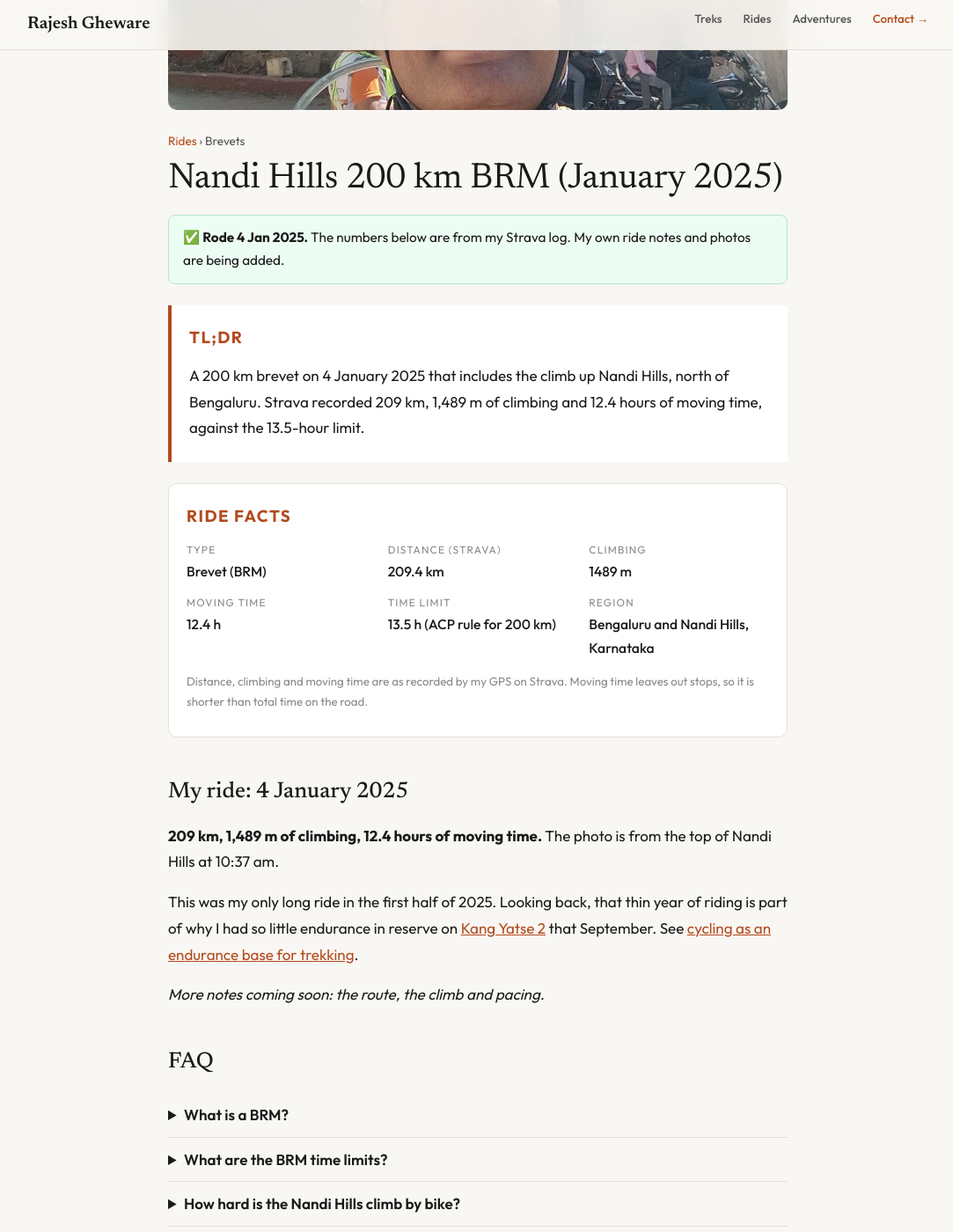
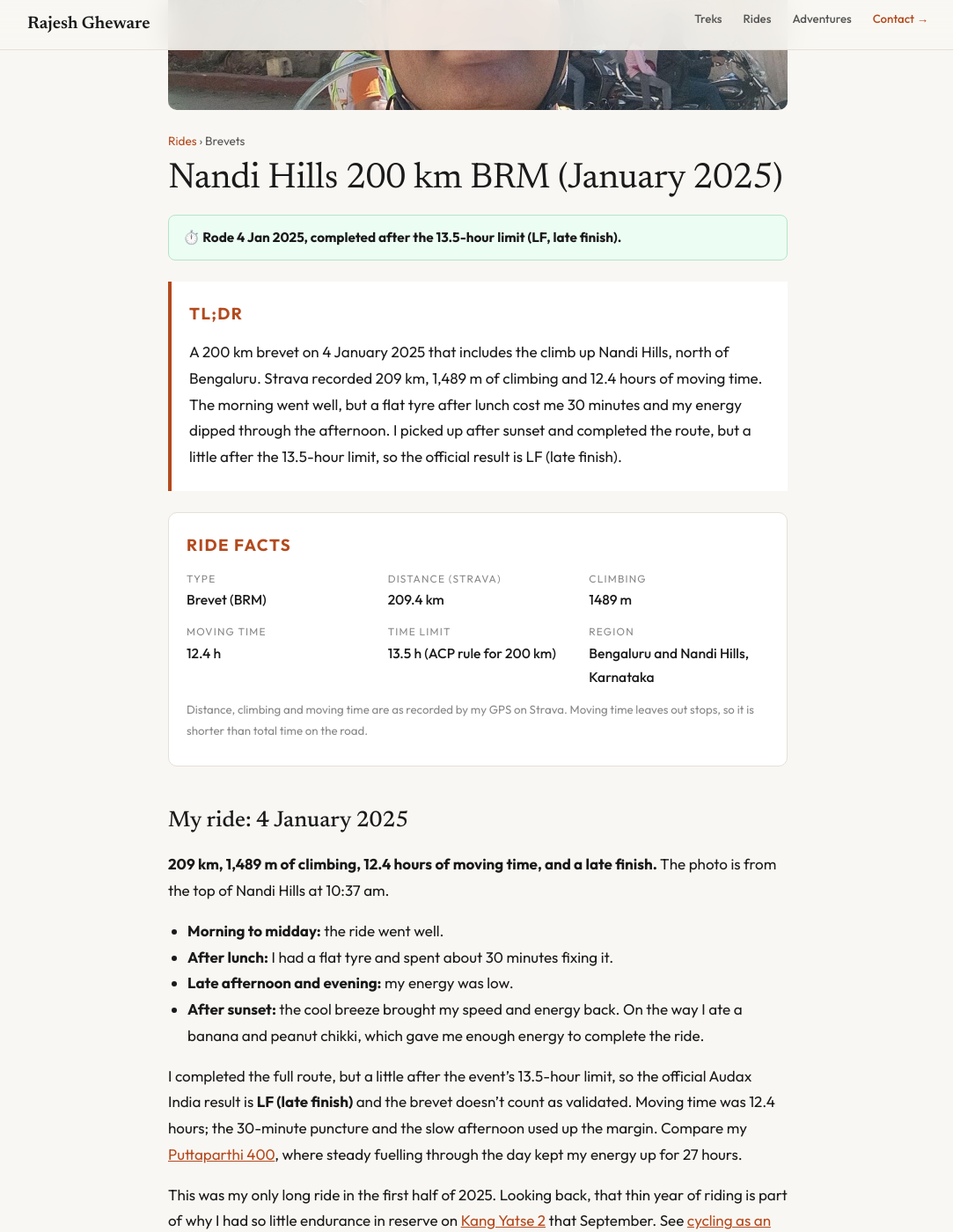
Before and after one commit to rajeshgheware/rajeshgheware.github.io, a Jekyll site: the page built from docs/_rides/nandi-hills-200-brm.md, in a window 1280 px wide and 1400 px high, scrolled down 384 px. Shown: the whole window at 88% size, without its empty margins (97-1180 px from the left). Built offline with Jekyll 4.4.1, drawn with Linux system fonts in a browser that asks for light colours; some of the changed text lies outside the part shown.

Commit message:
rides: Nandi Hills 200 is LF (late finish) with ride notes; brevet log matches Audax India results
- Nandi Hills 200 BRM (4 Jan 2025): result late, banner, ride story (flat tyre, low afternoon,
  banana and peanut chikki after sunset), LF FAQ; notes_pending removed
- ride layout supports result: late
- brevet log: 7 Jan 2023 first 200 km attempt (DNF after 125 km), 17 Jun 2023 300 km DNS,
  Anchetty dated 3 Jun 2023; intro counts updated
- Puttaparthi: Minchina Ota was my first completed 200 km BRM

Co-Authored-By: Claude Opus 5.5 <noreply@anthropic.com>
Claude-Session: https://claude.ai/code/session_016ZSG9DzvShe38o6YU5YnZH

```diff
--- a/docs/_layouts/ride.html
+++ b/docs/_layouts/ride.html
@@ -11,7 +11,7 @@ layout: base
     <p class="crumbs"><a href="/rides/">Rides</a> › {% if r.ride_type == "brevet" %}Brevets{% else %}Tours{% endif %}</p>
     <h1>{{ r.title }}</h1>
 
-    <p class="status done">{% if r.result == "dnf" %}↩️ <strong>Rode {{ r.date_done }}, did not finish.</strong>{% else %}✅ <strong>Rode {{ r.date_done }}.</strong>{% endif %}{% if r.notes_pending %}
+    <p class="status done">{% if r.result == "dnf" %}↩️ <strong>Rode {{ r.date_done }}, did not finish.</strong>{% elsif r.result == "late" %}⏱️ <strong>Rode {{ r.date_done }}, completed after the {{ r.time_limit_h }}-hour limit (LF, late finish).</strong>{% else %}✅ <strong>Rode {{ r.date_done }}.</strong>{% endif %}{% if r.notes_pending %}
         The numbers below are from my Strava log. My own ride notes and photos are being added.{% endif %}</p>
 
     <section class="tldr" aria-label="Summary">
--- a/docs/_rides/nandi-hills-200-brm.md
+++ b/docs/_rides/nandi-hills-200-brm.md
@@ -1,6 +1,6 @@
 ---
 title: "Nandi Hills 200 km BRM (January 2025)"
-description: "The Nandi Hills 200 km brevet (BRM) on 4 January 2025: 209 km and 1,489 m of climbing in 12.4 hours of moving time, with the climb to Nandi Hills near Bengaluru. Strava numbers and BRM FAQs."
+description: "The Nandi Hills 200 km brevet (BRM) on 4 January 2025: 209 km and 1,489 m of climbing, a flat tyre, a low afternoon and a late finish (LF) just after the 13.5-hour limit. Strava numbers, what went wrong and BRM FAQs."
 date: 2026-11-23
 last_verified: 2026-11-23
 ride_type: brevet
@@ -10,7 +10,7 @@ time_limit_h: 13.5
 ride_date: 2025-01-04
 date_done: "4 Jan 2025"
 ride_year: 2025
-result: finished
+result: late
 distance_km: 209.4
 elevation_gain_m: 1489
 moving_time_h: 12.4
@@ -20,12 +20,13 @@ state: Karnataka
 hero: /rides/img/nandi-hills-200-brm.jpg
 hero_alt: "Rajesh in his cycling helmet at the arched gateway on top of Nandi Hills during the 200 km BRM"
 hero_position: "center 58%"
-notes_pending: true
 tags: [200 km brm, nandi hills cycling, nandi hills brm, audax india, randonneuring, brevet, bengaluru cycling]
 
 tldr: >-
   A 200 km brevet on 4 January 2025 that includes the climb up Nandi Hills, north of Bengaluru. Strava recorded
-  209 km, 1,489 m of climbing and 12.4 hours of moving time, against the 13.5-hour limit.
+  209 km, 1,489 m of climbing and 12.4 hours of moving time. The morning went well, but a flat tyre after lunch
+  cost me 30 minutes and my energy dipped through the afternoon. I picked up after sunset and completed the route,
+  but a little after the 13.5-hour limit, so the official result is LF (late finish).
 
 faq:
   - q: What is a BRM?
@@ -37,6 +38,10 @@ faq:
     a: >-
       Under ACP rules: 13 h 30 min for 200 km, 20 h for 300 km, 27 h for 400 km and 40 h for 600 km, counted from the
       start, including all stops.
+  - q: What does LF mean in BRM results?
+    a: >-
+      LF means late finish: the rider completed the route but after the time limit (13 h 30 min for a 200 km BRM), so
+      the brevet is not validated. My Nandi Hills 200 in January 2025 is recorded as LF.
   - q: How hard is the Nandi Hills climb by bike?
     a: >-
       It is the best-known climb near Bengaluru: a steady road with hairpins to the top at about 1,480 m. On a 200 km
@@ -50,10 +55,20 @@ sources:
 
 ## My ride: 4 January 2025
 
-**209 km, 1,489 m of climbing, 12.4 hours of moving time.** The photo is from the top of Nandi Hills at 10:37 am.
+**209 km, 1,489 m of climbing, 12.4 hours of moving time, and a late finish.** The photo is from the top of Nandi Hills
+at 10:37 am.
+
+- **Morning to midday:** the ride went well.
+- **After lunch:** I had a flat tyre and spent about 30 minutes fixing it.
+- **Late afternoon and evening:** my energy was low.
+- **After sunset:** the cool breeze brought my speed and energy back. On the way I ate a banana and peanut chikki,
+  which gave me enough energy to complete the ride.
+
+I completed the full route, but a little after the event's 13.5-hour limit, so the official Audax India result is
+**LF (late finish)** and the brevet doesn't count as validated. Moving time was 12.4 hours; the 30-minute puncture
+and the slow afternoon used up the margin. Compare my [Puttaparthi 400](/rides/puttaparthi-400-brm/), where steady
+fuelling through the day kept my energy up for 27 hours.
 
 This was my only long ride in the first half of 2025. Looking back, that thin year of riding is part of why I had so
 little endurance in reserve on [Kang Yatse 2](/treks/kang-yatse-2/) that September. See
 [cycling as an endurance base for trekking](/rides/guides/cycling-for-trekkers/).
-
-*More notes coming soon: the route, the climb and pacing.*
--- a/docs/rides/index.html
+++ b/docs/rides/index.html
@@ -47,13 +47,13 @@ image: /rides/img/rides-hub.jpg
     <p class="empty" hidden>No rides match these filters.</p>
 
     <h2>Brevet log</h2>
-    <p>Every BRM in my Strava log: 3 finished, 3 DNF (did not finish), and one 100 km attempt. "Recorded" is the GPS distance on Strava; for a DNF, it is how far I got.</p>
+    <p>Every BRM I entered, from my Strava log and the Audax India results: 2 finished within the time limit, 1 LF (late finish), 4 DNF (did not finish) and 1 DNS (did not start). "Recorded" is the GPS distance on Strava; for a DNF, it is how far I got.</p>
     <table class="trek-table">
         <thead><tr><th>Date</th><th>Brevet</th><th>Distance</th><th>Recorded</th><th>Climbing</th><th>Note</th></tr></thead>
         <tbody>{% assign brevets = site.data.brevets | sort: "date" | reverse %}{% for b in brevets %}
             <tr><td>{% if b.month_only %}{{ b.date | date: "%b %Y" }}{% else %}{{ b.date | date: "%-d %b %Y" }}{% endif %}</td>
                 <td>{% if b.post %}<a href="/rides/{{ b.post }}/">{{ b.name }}</a>{% else %}{{ b.name }}{% endif %}</td>
-                <td>{{ b.brevet_km }} km</td><td>{{ b.recorded_km }} km</td><td>{% if b.gain_m %}{{ b.gain_m }} m{% endif %}</td><td>{{ b.note }}</td></tr>{% endfor %}
+                <td>{{ b.brevet_km }} km</td><td>{% if b.recorded_km %}{{ b.recorded_km }} km{% else %}—{% endif %}</td><td>{% if b.gain_m %}{{ b.gain_m }} m{% endif %}</td><td>{{ b.note }}</td></tr>{% endfor %}
         </tbody>
     </table>
 
```
Also changed, not shown: docs/_data/brevets.yml (+6 -3 lines), docs/_rides/puttaparthi-400-brm.md (+1 -1 lines).
